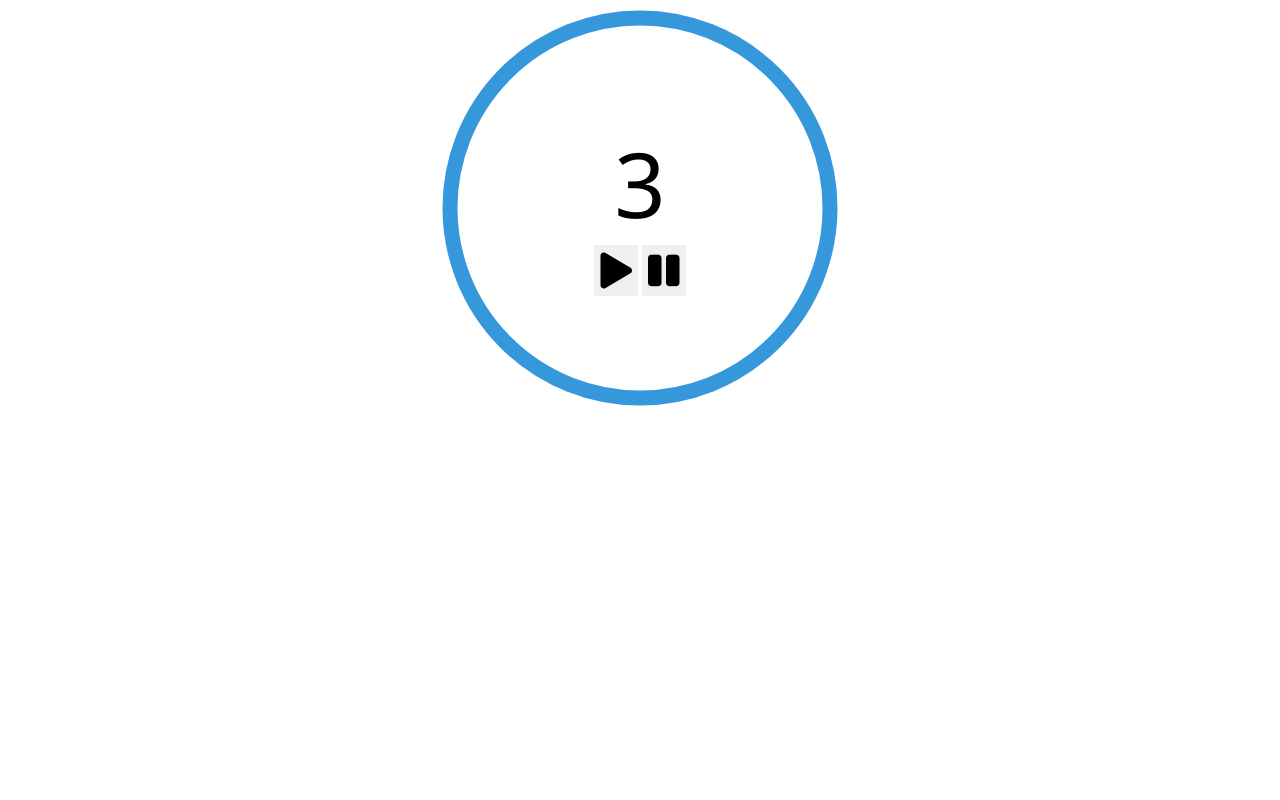
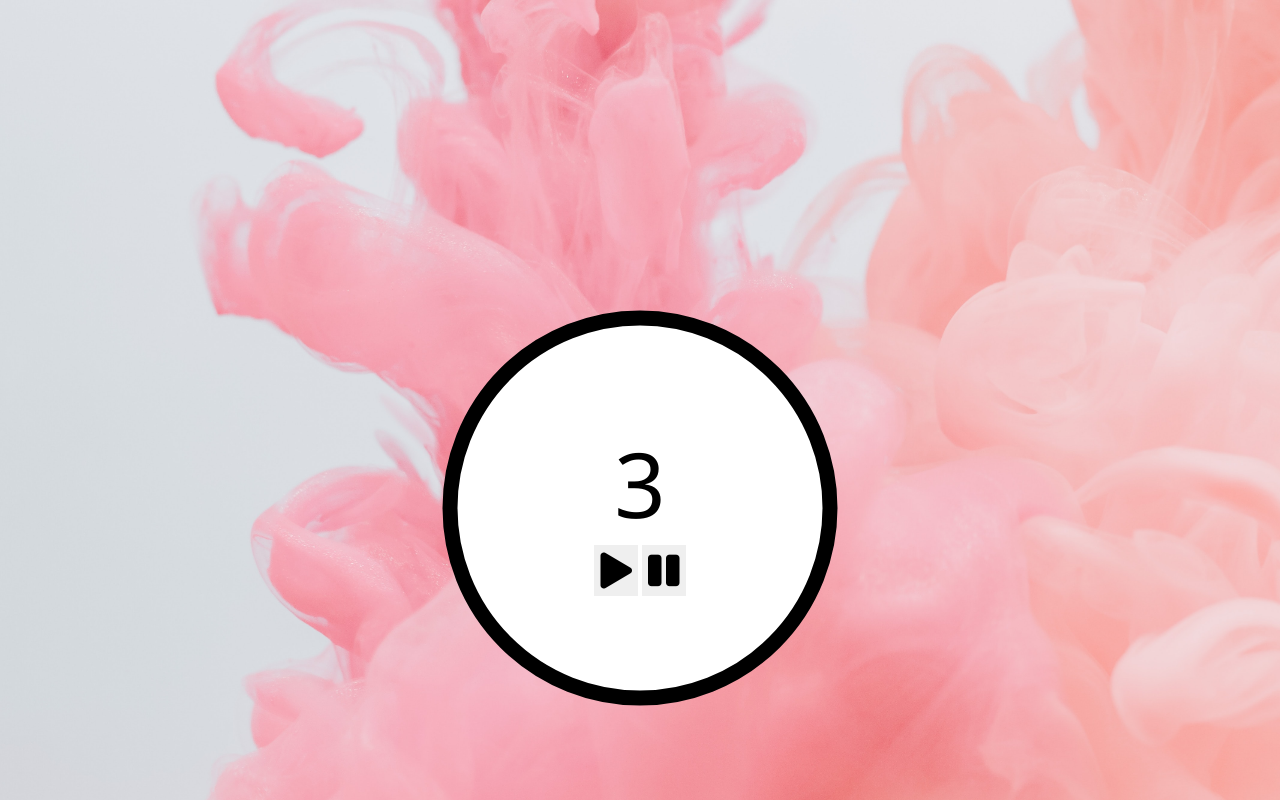
Before and after one commit to dorabelme/JS-Timer, a plain HTML site: page index.html in a window 1280 px wide. Shown: the top 800 px of the page. Drawn offline with Linux system fonts and the light colour scheme.

Commit message:
updated ReadME

```diff
--- a/index.html
+++ b/index.html
@@ -19,7 +19,7 @@
             </div>
         </div>
         <svg class="dial">
-            <circle fill="transparent" stroke="#3498DB
+            <circle fill="white" stroke="black
 " stroke-width="15" r="190" cx="0" cy="200" transform="rotate(-90 100 100)" />
         </svg>
     </div>
--- a/style.css
+++ b/style.css
@@ -2,7 +2,7 @@
   height: 400px;
   width: 400px;
   display: flex;
-  margin: 0 auto;
+  margin: 300px auto;
 }
 
 .timer {
@@ -18,6 +18,9 @@
 body {
   font-family: 'Segoe UI', Roboto, Oxygen, Ubuntu, Cantarell, 'Fira Sans',
     'Droid Sans', 'Helvetica Neue', Helvetica, Arial, sans-serif;
+  background-image: url('timer2.jpg');
+  background-repeat: no-repeat;
+  background-size: 1800px 1200px;
 }
 
 .timer input {
```
Also changed, not shown: timer.gif (added), timer2.jpg (added), 3 other files.
